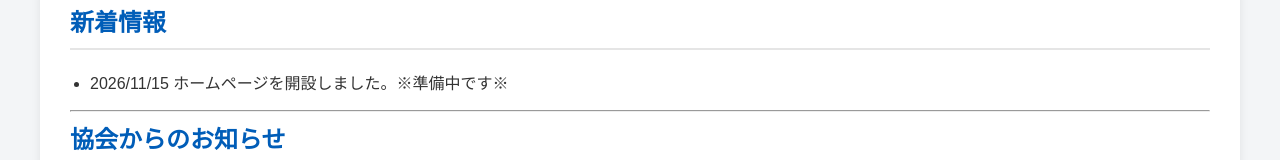
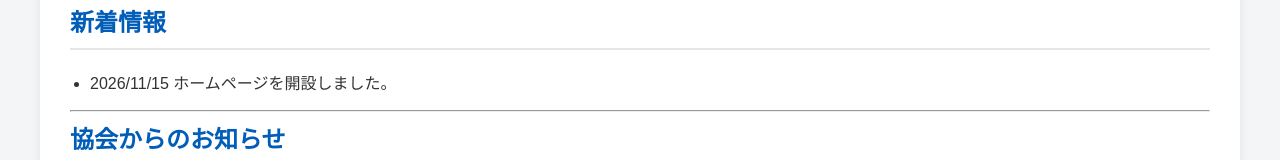
Before and after one commit to hadano-tta/hadano-tta.github.io, a plain HTML site: page index.html in a window 1280 px wide. Shown: the part 1359-1519 px from the top of the page. Drawn offline with Linux system fonts and the light colour scheme.

Commit message:
Update index.html

```diff
--- a/index.html
+++ b/index.html
@@ -70,7 +70,7 @@
                 2026/11/15
             </span>
 
-            ホームページを開設しました。※準備中です※
+            ホームページを開設しました。
         </li>
 
     </ul>
```
